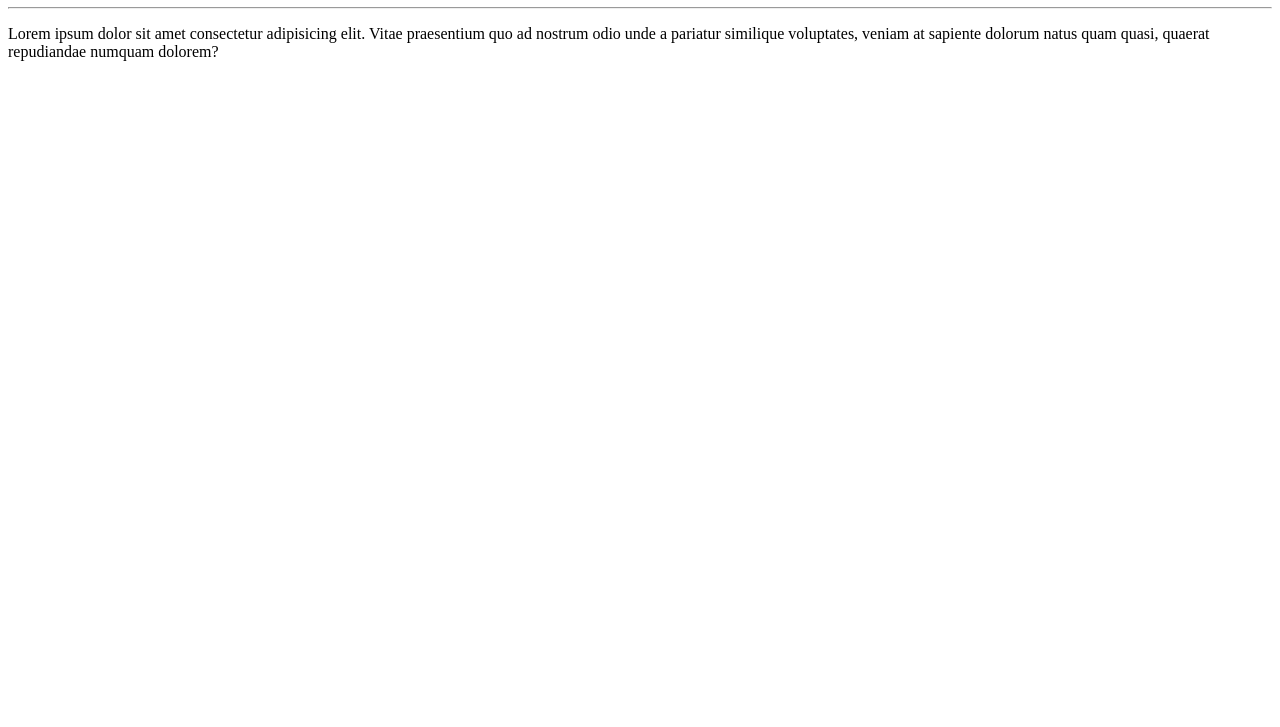
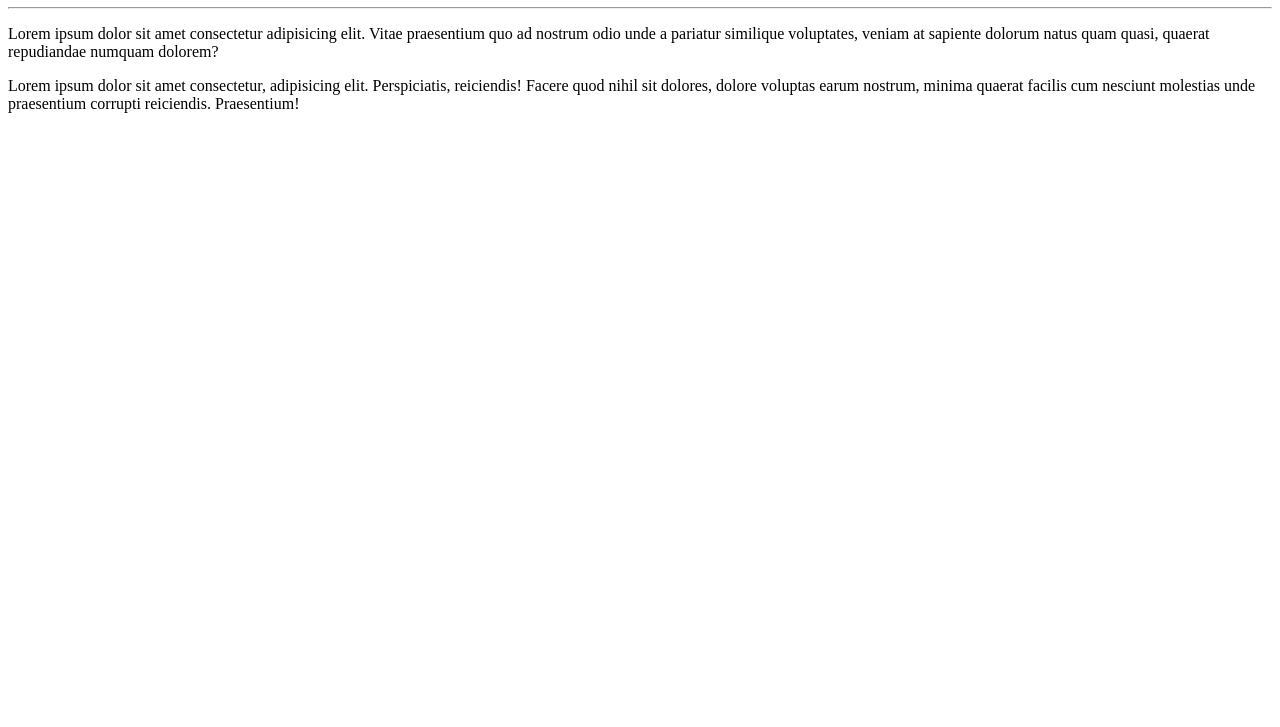
Before and after one commit to kleidson96/Aula--GitHub-Guanabara, a plain HTML site: page Site-aula/index.html in a window 1280 px wide. Shown: the part 73-800 px from the top of the page. Drawn offline with Linux system fonts and the light colour scheme.

Commit message:
adicionei um paragrafo a mais

```diff
--- a/Site-aula/index.html
+++ b/Site-aula/index.html
@@ -10,6 +10,6 @@
     <h1>Olá, Mundo</h1>
     <hr>
     <p>Lorem ipsum dolor sit amet consectetur adipisicing elit. Vitae praesentium quo ad nostrum odio unde a pariatur similique voluptates, veniam at sapiente dolorum natus quam quasi, quaerat repudiandae numquam dolorem?</p>
-
+<p>Lorem ipsum dolor sit amet consectetur, adipisicing elit. Perspiciatis, reiciendis! Facere quod nihil sit dolores, dolore voluptas earum nostrum, minima quaerat facilis cum nesciunt molestias unde praesentium corrupti reiciendis. Praesentium!</p>
 </body>
 </html>
```
